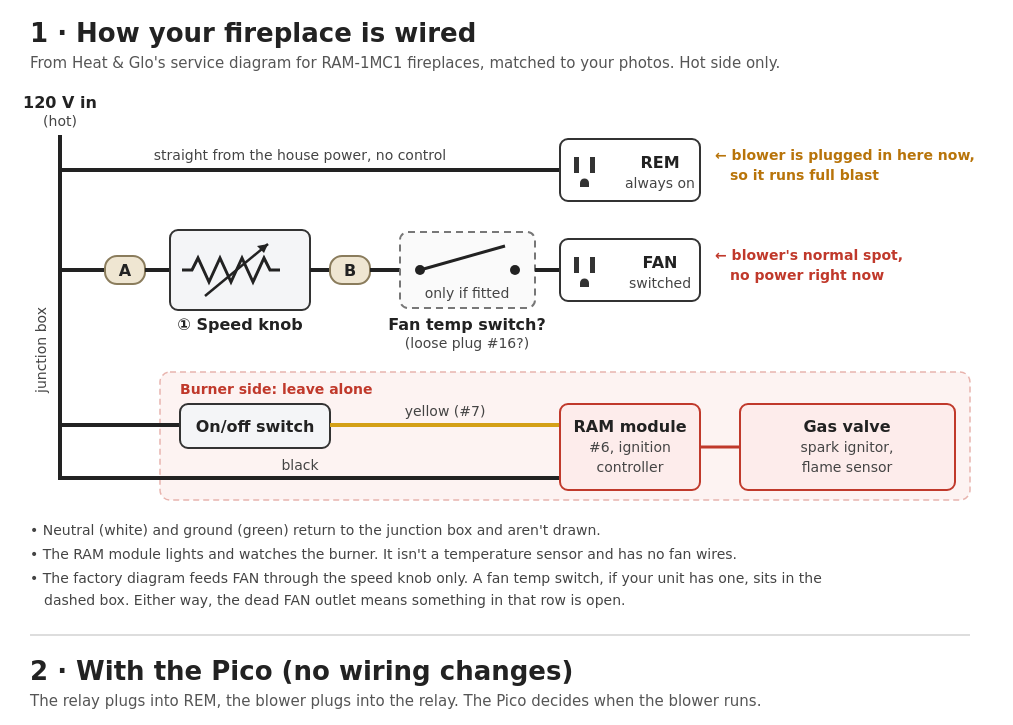
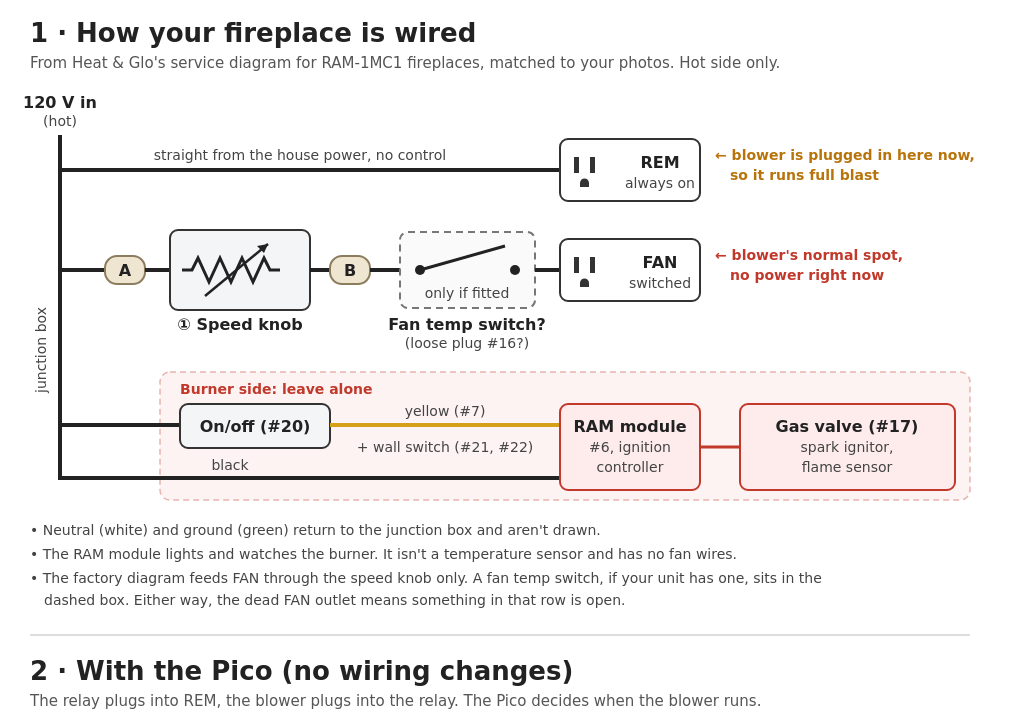
Before and after one commit to bosmun0224/hello-world, a plain HTML site: page fireplace-fan/docs/schematic.html in a window 1280 px wide. Shown: the top 725 px of the page, without its empty margins (0-1013 px from the left). Drawn offline with Linux system fonts and the light colour scheme.

Commit message:
Map the burner controls: gas valve, on/off switch, wall-switch leads
Co-Authored-By: Claude Opus 5.5 <noreply@anthropic.com>
Claude-Session: https://claude.ai/code/session_018uak9j8cmQfDt7bDYqRs5F

```diff
--- a/fireplace-fan/docs/schematic.html
+++ b/fireplace-fan/docs/schematic.html
@@ -83,19 +83,20 @@
   <!-- Rung 3: on/off switch -->
   <path d="M60 425 H180" class="hot"/>
   <rect x="180" y="404" width="150" height="44" rx="8" class="box"/>
-  <text x="255" y="432" text-anchor="middle" class="lbl">On/off switch</text>
+  <text x="255" y="432" text-anchor="middle" class="lbl">On/off (#20)</text>
   <path d="M330 425 H560" class="yel"/>
   <text x="445" y="416" text-anchor="middle" class="sm">yellow (#7)</text>
+  <text x="445" y="452" text-anchor="middle" class="sm">+ wall switch (#21, #22)</text>
   <!-- Rung 4: module power -->
   <path d="M60 450 V478 H560" class="hot"/>
-  <text x="300" y="470" text-anchor="middle" class="sm">black</text>
+  <text x="230" y="470" text-anchor="middle" class="sm">black</text>
   <rect x="560" y="404" width="140" height="86" rx="8" class="gasbox"/>
   <text x="630" y="432" text-anchor="middle" class="lbl">RAM module</text>
   <text x="630" y="452" text-anchor="middle" class="sm">#6, ignition</text>
   <text x="630" y="472" text-anchor="middle" class="sm">controller</text>
   <path d="M700 447 H740" stroke="#c0392b" stroke-width="3"/>
   <rect x="740" y="404" width="215" height="86" rx="8" class="gasbox"/>
-  <text x="847" y="432" text-anchor="middle" class="lbl">Gas valve</text>
+  <text x="847" y="432" text-anchor="middle" class="lbl">Gas valve (#17)</text>
   <text x="847" y="452" text-anchor="middle" class="sm">spark ignitor,</text>
   <text x="847" y="472" text-anchor="middle" class="sm">flame sensor</text>
 
```
Also changed, not shown: fireplace-fan/docs/photo-labeled.jpg, fireplace-fan/docs/photo5-labeled.jpg (added), fireplace-fan/docs/schematic.png, 1 other file.
